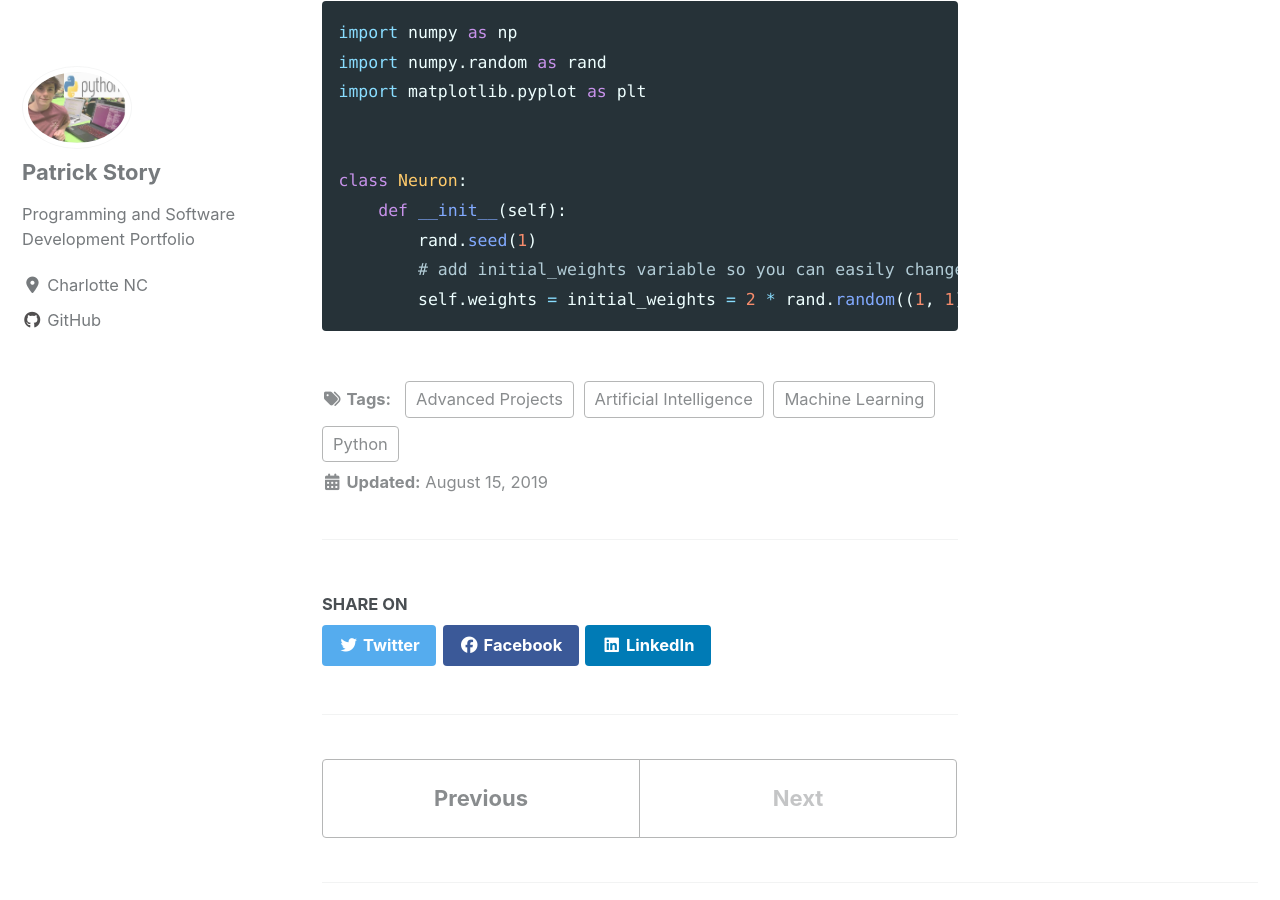
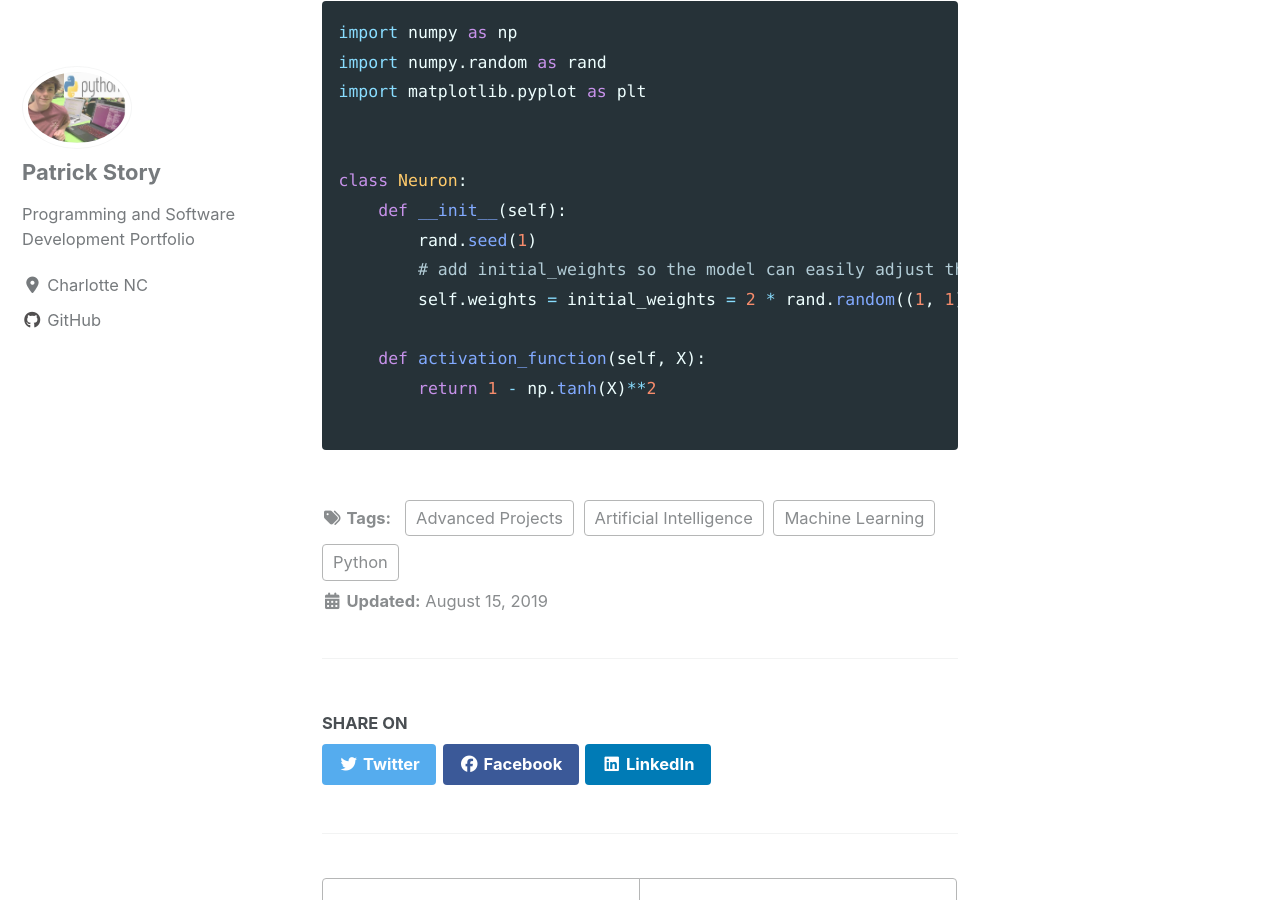
Before and after one commit to Patchyst/Patchyst.github.io, a Jekyll site: the page built from _posts/2019-08-15-My_First_Machine_Learning_Model.md, in a window 1280 px wide and 900 px high, scrolled down 6537 px. Built offline with Jekyll 4.4.1, drawn with Linux system fonts in a browser that asks for light colours; cached includes are drawn as plain includes; nearby versions of some CDN libraries.

Commit message:
updating build a neuron

````diff
--- a/_posts/2019-08-15-My_First_Machine_Learning_Model.md
+++ b/_posts/2019-08-15-My_First_Machine_Learning_Model.md
@@ -81,6 +81,10 @@ import matplotlib.pyplot as plt
 class Neuron:
     def __init__(self):
         rand.seed(1)
-        # add initial_weights variable so you can easily change the weight attribute whenever you need to
+        # add initial_weights so the model can easily adjust the weights
         self.weights = initial_weights = 2 * rand.random((1, 1)) - 1
+
+    def activation_function(self, X):
+        return 1 - np.tanh(X)**2
+
 ```
````
